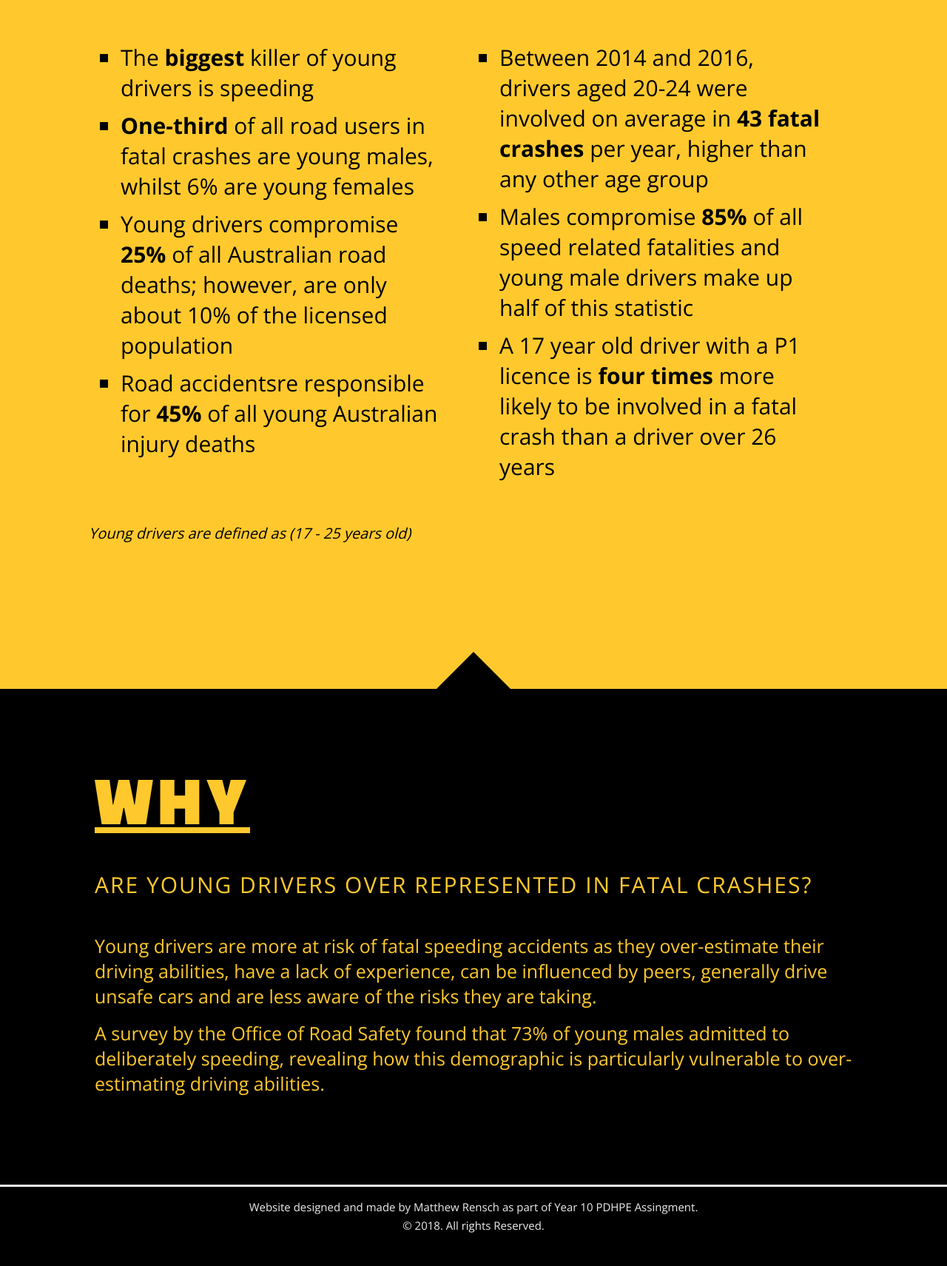
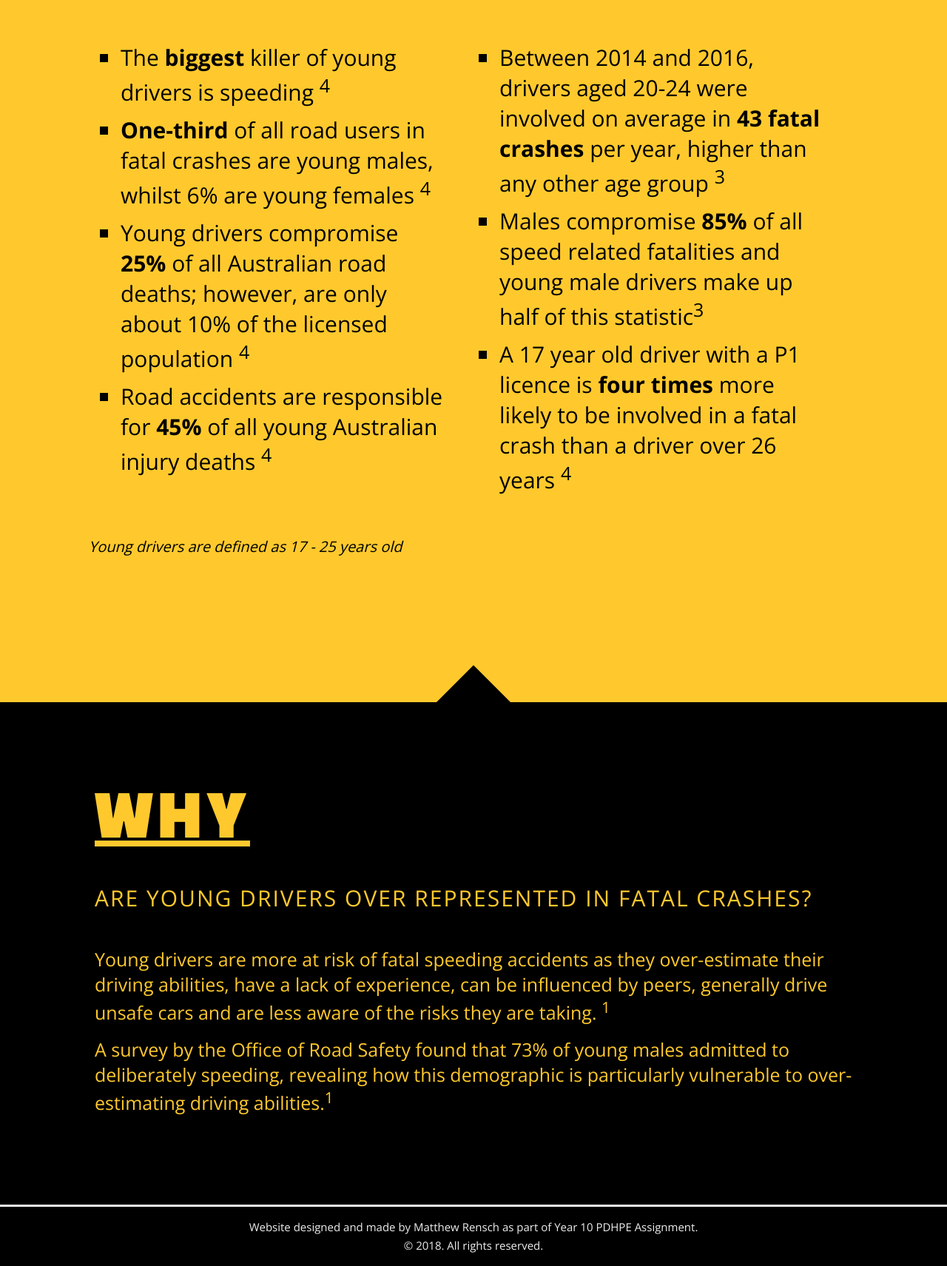
Before and after one commit to MatthewRensch/MatthewRensch.github.io, a plain HTML site: page index.html in a window 1280 px wide. Shown: the part 995-2706 px from the top of the page at 74% size. Before the commit the page ends 2679 px from the top, so only its background shows below. Drawn offline with nearby package versions, Linux system fonts and the light colour scheme.

Commit message:
bug fixes

```diff
--- a/index.css
+++ b/index.css
@@ -175,23 +175,7 @@ font-family: 'Open Sans', sans-serif;    text-transform: uppercase;
     line-height: normal;
 }
 
-footer {
-    border-top: 100px solid #ededed;
 
-    background-color: black;
-    color: #ededed;
-    text-align: center;
-    padding: 20px !important;
-
-}
-footer p:first-child {
-    margin-top: 0;
-}
-footer p {
-    font-family: 'Open Sans', sans-serif;
-    font-size: 15px;
-    margin-top: 10px;
-}
 .bold {
     font-weight: 700;
 }
--- a/index.html
+++ b/index.html
@@ -51,10 +51,10 @@
 
                 <ul>
 
-                    <li>The <span class="bold">biggest</span> killer of young drivers is speeding</li>
-                    <li><span class="bold">One-third</span> of all road users in fatal crashes are young males, whilst 6% are young females </li>
-                    <li>Young drivers compromise <span class="bold">25%</span> of all Australian road deaths; however, are only about 10% of the licensed population</li>
-                    <li>Road accidentsre responsible for <span class="bold">45%</span> of all young Australian injury deaths</li>
+                    <li>The <span class="bold">biggest</span> killer of young drivers is speeding <sup>4</sup></li>
+                    <li><span class="bold">One-third</span> of all road users in fatal crashes are young males, whilst 6% are young females <sup>4</sup></li>
+                    <li>Young drivers compromise <span class="bold">25%</span> of all Australian road deaths; however, are only about 10% of the licensed population <sup>4</sup></li>
+                    <li>Road accidents are responsible for <span class="bold">45%</span> of all young Australian injury deaths <sup>4</sup></li>
 
                 </ul>
 
@@ -64,9 +64,9 @@
 
                 <ul>
 
-                    <li>Between 2014 and 2016, drivers aged 20-24 were involved on average in <span class="bold">43 fatal crashes</span> per year, higher than any other age group</li>
-                    <li>Males compromise <span class="bold">85%</span> of all speed related fatalities and young male drivers make up half of this statistic</li>
-                    <li>A 17 year old driver with a P1 licence is <span class="bold">four times</span> more likely to be involved in a fatal crash than a driver over 26 years</li>
+                    <li>Between 2014 and 2016, drivers aged 20-24 were involved on average in <span class="bold">43 fatal crashes</span> per year, higher than any other age group <sup>3</sup></li>
+                    <li>Males compromise <span class="bold">85%</span> of all speed related fatalities and young male drivers make up half of this statistic<sup>3</sup></li>
+                    <li>A 17 year old driver with a P1 licence is <span class="bold">four times</span> more likely to be involved in a fatal crash than a driver over 26 years <sup>4</sup></li>
 
                 </ul>
 
@@ -77,7 +77,7 @@
         </div>
 
         <p id="extra-info">
-            Young drivers are defined as (17 - 25 years old)
+            Young drivers are defined as 17 - 25 years old
         </p>
 
     </div>
@@ -91,11 +91,11 @@
             <h2> are young drivers over represented in fatal crashes?</h2>
 
             <p>
-                Young drivers are more at risk of fatal speeding accidents as they over-estimate their driving abilities, have a lack of experience, can be influenced by peers, generally drive unsafe cars and are less aware of the risks they are taking.
+                Young drivers are more at risk of fatal speeding accidents as they over-estimate their driving abilities, have a lack of experience, can be influenced by peers, generally drive unsafe cars and are less aware of the risks they are taking. <sup>1</sup>
             </p>
             <br />
             <p>
-                 A survey by the Office of Road Safety found that 73% of young males admitted to deliberately speeding, revealing how this demographic is particularly vulnerable to over-estimating driving abilities.
+                 A survey by the Office of Road Safety found that 73% of young males admitted to deliberately speeding, revealing how this demographic is particularly vulnerable to over-estimating driving abilities.<sup>1</sup>
             </p>
 
         </div>
@@ -105,10 +105,10 @@
     <footer>
 
         <p>
-            Website designed and made by Matthew Rensch as part of Year 10 PDHPE Assingment.
+            Website designed and made by Matthew Rensch as part of Year 10 PDHPE Assignment.
         </p>
         <p>
-            &copy; 2018. All rights Reserved.
+            &copy; 2018. All rights reserved.
         </p>
 
     </footer>
--- a/reset.css
+++ b/reset.css
@@ -7,7 +7,7 @@ html, body, div, span, applet, object, iframe,
 h1, h2, h3, h4, h5, h6, p, blockquote, pre,
 a, abbr, acronym, address, big, cite, code,
 del, dfn, em, img, ins, kbd, q, s, samp,
-small, strike, strong, sub, sup, tt, var,
+small, strike, strong, sub, tt, var,
 b, u, i, center,
 dl, dt, dd, ol, ul, li,
 fieldset, form, label, legend,
@@ -31,9 +31,7 @@ footer, header, hgroup, menu, nav, section {
 body {
 	line-height: 1;
 }
-ol, ul {
-	list-style: none;
-}
+
 blockquote, q {
 	quotes: none;
 }
--- a/sources.css
+++ b/sources.css
@@ -67,32 +67,14 @@ body {
 
 }
 
-.center-container ul {
+.center-container ol {
     font-family: 'Open Sans', sans-serif;
     font-size: 30px;
-    list-style-type: square;
 }
 .center-container li {
     margin-top: 10px;
-
 }
 
-footer {
-    border-top: 100px solid #ededed;
-    background-color: black;
-    color: #ededed;
-    text-align: center;
-    padding: 20px !important;
-
-}
-footer p:first-child {
-    margin-top: 0;
-}
-footer p {
-    font-family: 'Open Sans', sans-serif;
-    font-size: 15px;
-    margin-top: 10px;
-}
 
 
 @keyframes pulse {
```
Also changed, not shown: sources.html (+4 -4 lines), tips.html (+3 -3 lines).
